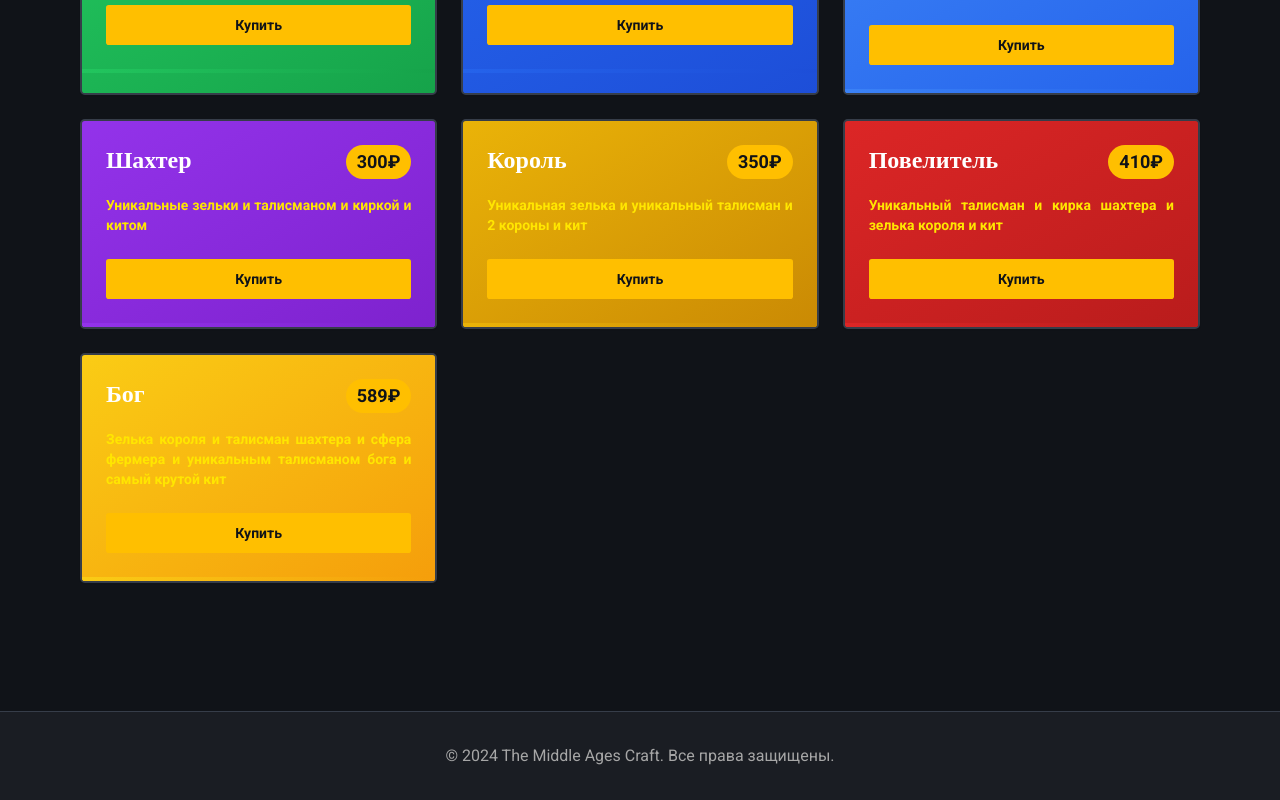
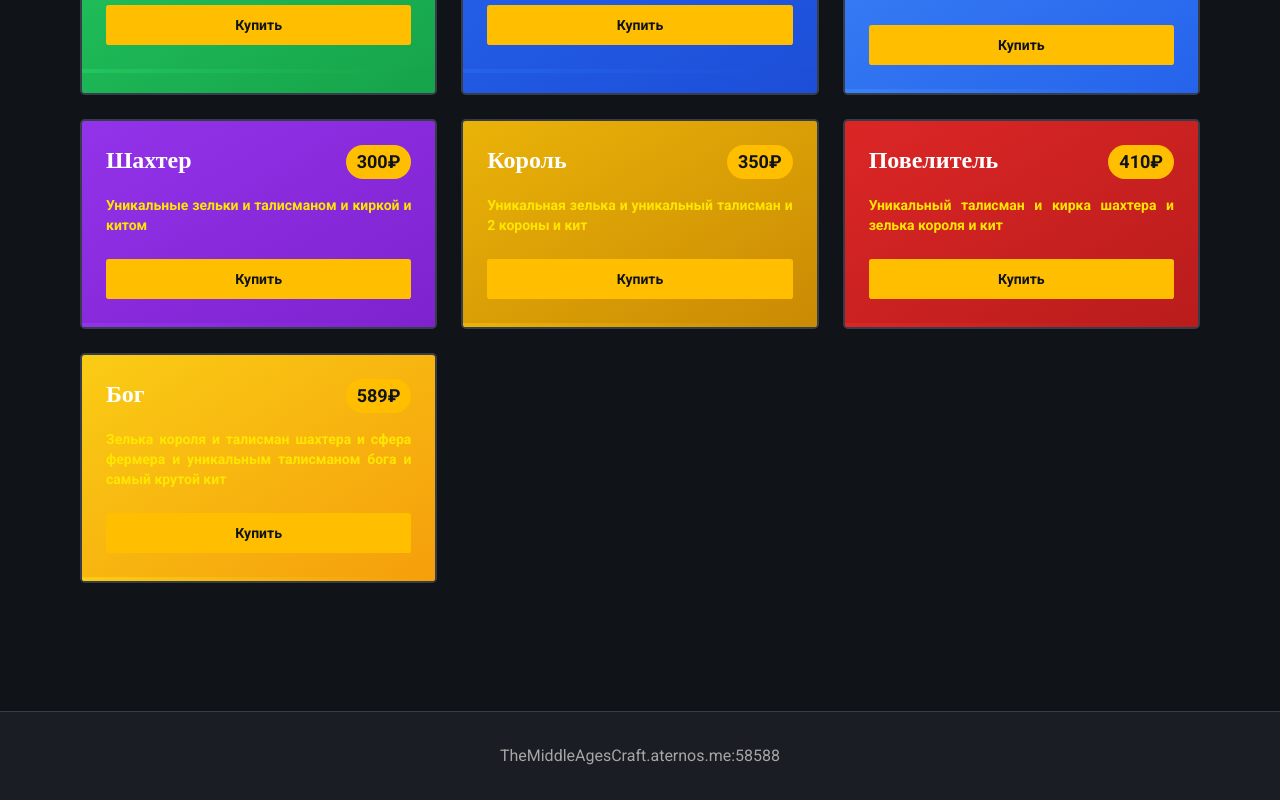
Before and after one commit to pr-poehali-dev/minecraft-donation-site-26, a React (Vite) app: page / in a window 1280 px wide. Shown: the part 1034-1834 px from the top of the page. Built offline with nearby package versions, Linux system fonts and the light colour scheme.

Commit message:
Обновление 1 компонентов

```diff
--- a/src/pages/Index.tsx
+++ b/src/pages/Index.tsx
@@ -292,9 +292,7 @@ const Index = () => {
 
       <footer className="bg-card border-t border-border py-8 mt-20">
         <div className="max-w-6xl mx-auto px-4 text-center">
-          <p className="text-muted-foreground">
-            © 2024 The Middle Ages Craft. Все права защищены.
-          </p>
+          <p className="text-muted-foreground">TheMiddleAgesCraft.aternos.me:58588</p>
         </div>
       </footer>
 
```
